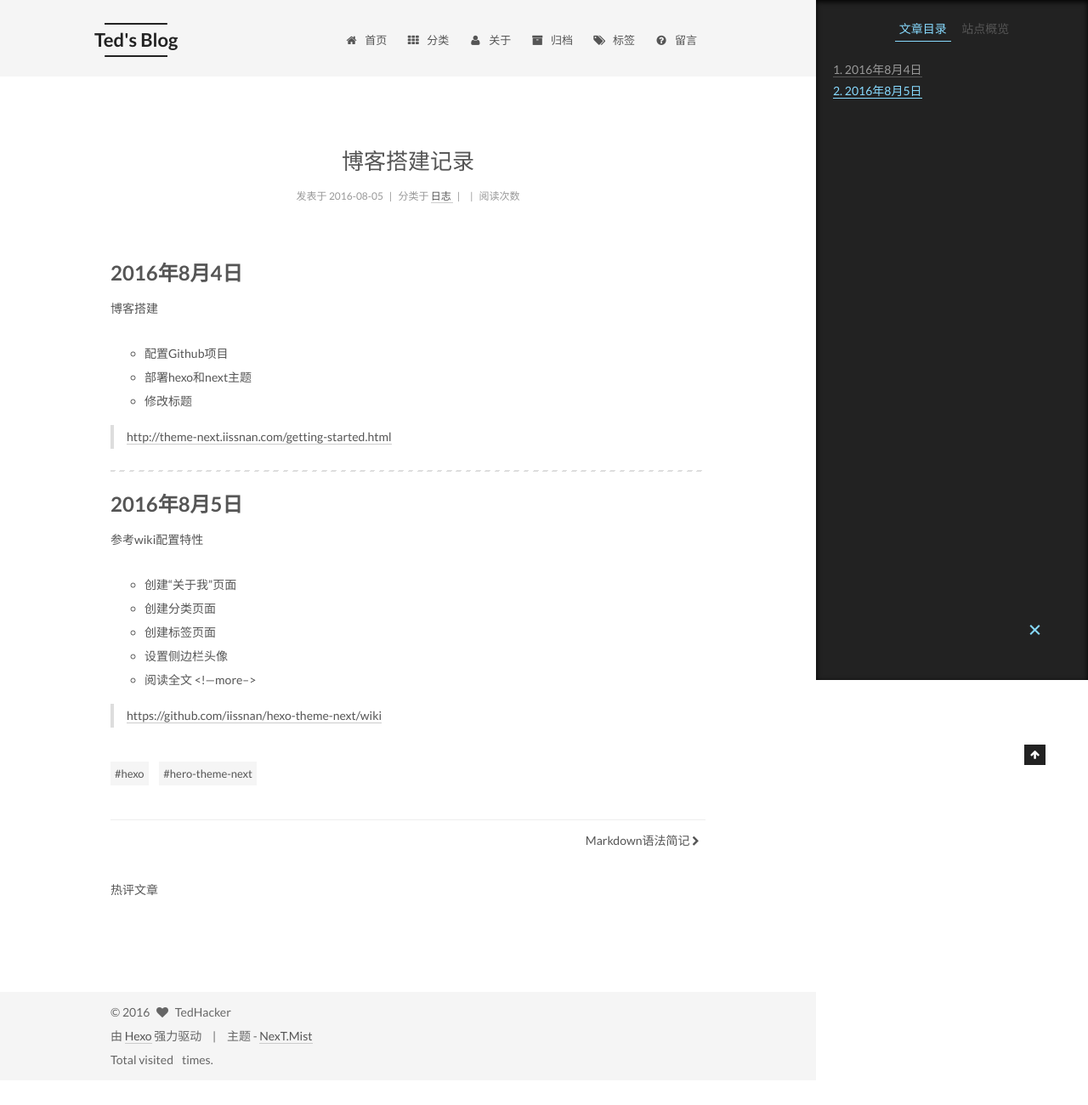
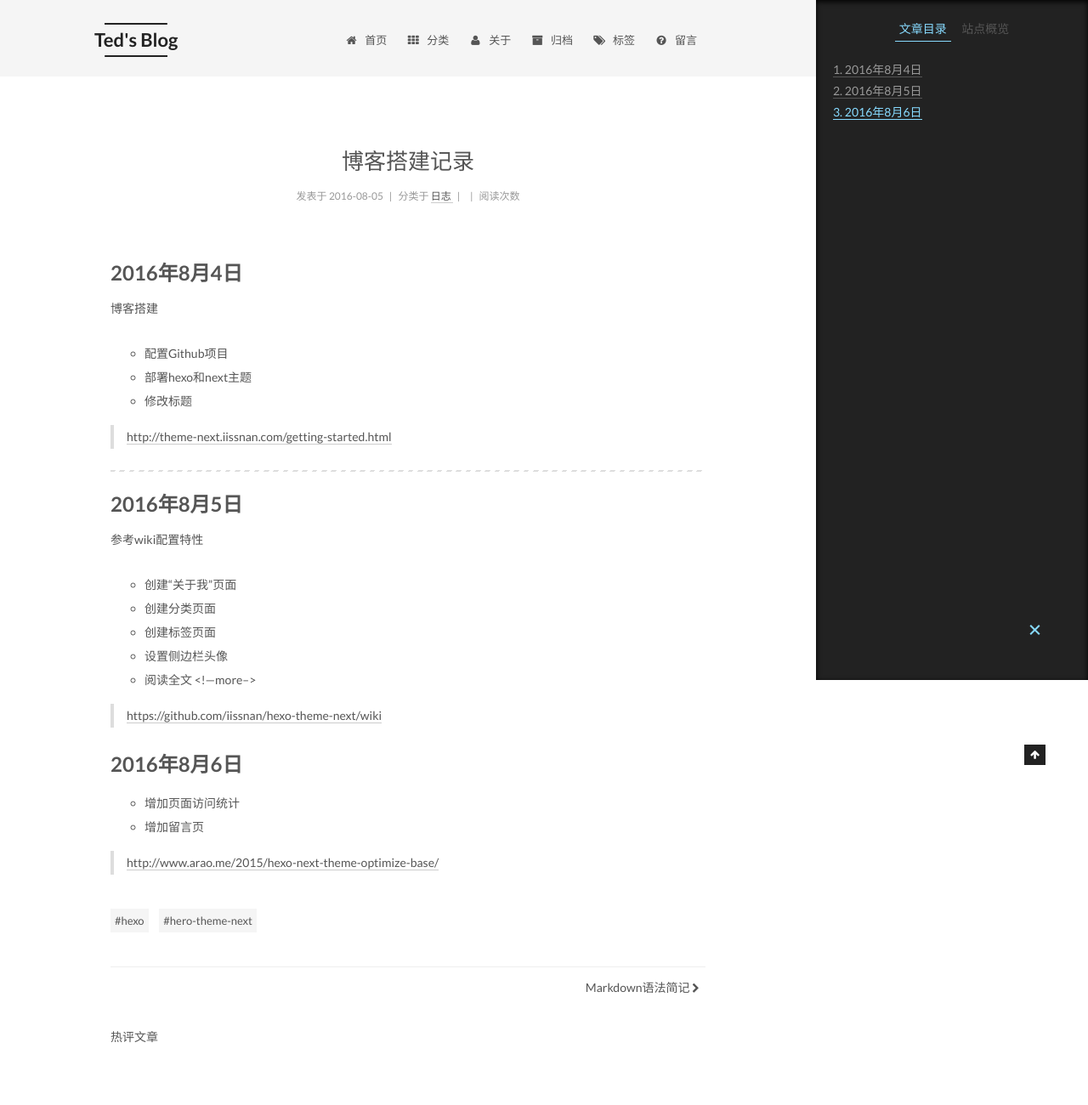
Before and after one commit to sherlockkk/TedHacker.github.io, a plain HTML site: page 2016/08/05/博客搭建记录/index.html in a window 1280 px wide. Shown: the top 1300 px of the page at 85% size. Before the commit the page ends 1271 px from the top, so only its background shows below. Drawn offline with nearby package versions, Linux system fonts and the light colour scheme; some packages are replaced by stand-ins of ours; a script that the page names is missing.

Commit message:
Site updated: 2016-08-05 23:29:52

```diff
--- a/2016/08/05/博客搭建记录/index.html
+++ b/2016/08/05/博客搭建记录/index.html
@@ -104,7 +104,7 @@ http://theme-next.iissnan.com/getting-started.html">
 
 
 http://theme-next.iissnan.com/getting-started.html">
-<meta property="og:updated_time" content="2016-08-05T15:07:38.000Z">
+<meta property="og:updated_time" content="2016-08-05T15:29:40.000Z">
 <meta name="twitter:card" content="summary">
 <meta name="twitter:title" content="博客搭建记录">
 <meta name="twitter:description" content="2016年8月4日博客搭建
@@ -384,6 +384,13 @@ http://theme-next.iissnan.com/getting-started.html">
 <blockquote>
 <p><a href="https://github.com/iissnan/hexo-theme-next/wiki" target="_blank" rel="external">https://github.com/iissnan/hexo-theme-next/wiki</a></p>
 </blockquote>
+<h1 id="2016年8月6日"><a href="#2016年8月6日" class="headerlink" title="2016年8月6日"></a>2016年8月6日</h1><ul>
+<li>增加页面访问统计</li>
+<li>增加留言页</li>
+</ul>
+<blockquote>
+<p><a href="http://www.arao.me/2015/hexo-next-theme-optimize-base/" target="_blank" rel="external">http://www.arao.me/2015/hexo-next-theme-optimize-base/</a></p>
+</blockquote>
 
 
     </div>
@@ -555,7 +562,7 @@ http://theme-next.iissnan.com/getting-started.html">
 
 
 
-              <div class="post-toc-content"><ol class="nav"><li class="nav-item nav-level-1"><a class="nav-link" href="#2016年8月4日"><span class="nav-number">1.</span> <span class="nav-text">2016年8月4日</span></a></li><li class="nav-item nav-level-1"><a class="nav-link" href="#2016年8月5日"><span class="nav-number">2.</span> <span class="nav-text">2016年8月5日</span></a></li></ol></div>
+              <div class="post-toc-content"><ol class="nav"><li class="nav-item nav-level-1"><a class="nav-link" href="#2016年8月4日"><span class="nav-number">1.</span> <span class="nav-text">2016年8月4日</span></a></li><li class="nav-item nav-level-1"><a class="nav-link" href="#2016年8月5日"><span class="nav-number">2.</span> <span class="nav-text">2016年8月5日</span></a></li><li class="nav-item nav-level-1"><a class="nav-link" href="#2016年8月6日"><span class="nav-number">3.</span> <span class="nav-text">2016年8月6日</span></a></li></ol></div>
 
           </div>
         </section>
--- a/css/main.css
+++ b/css/main.css
@@ -1548,7 +1548,7 @@ pre .javascript .function {
   width: 4px;
   height: 4px;
   border-radius: 50%;
-  background: #0bff78;
+  background: #f96c30;
 }
 .links-of-blogroll {
   font-size: 13px;
```
